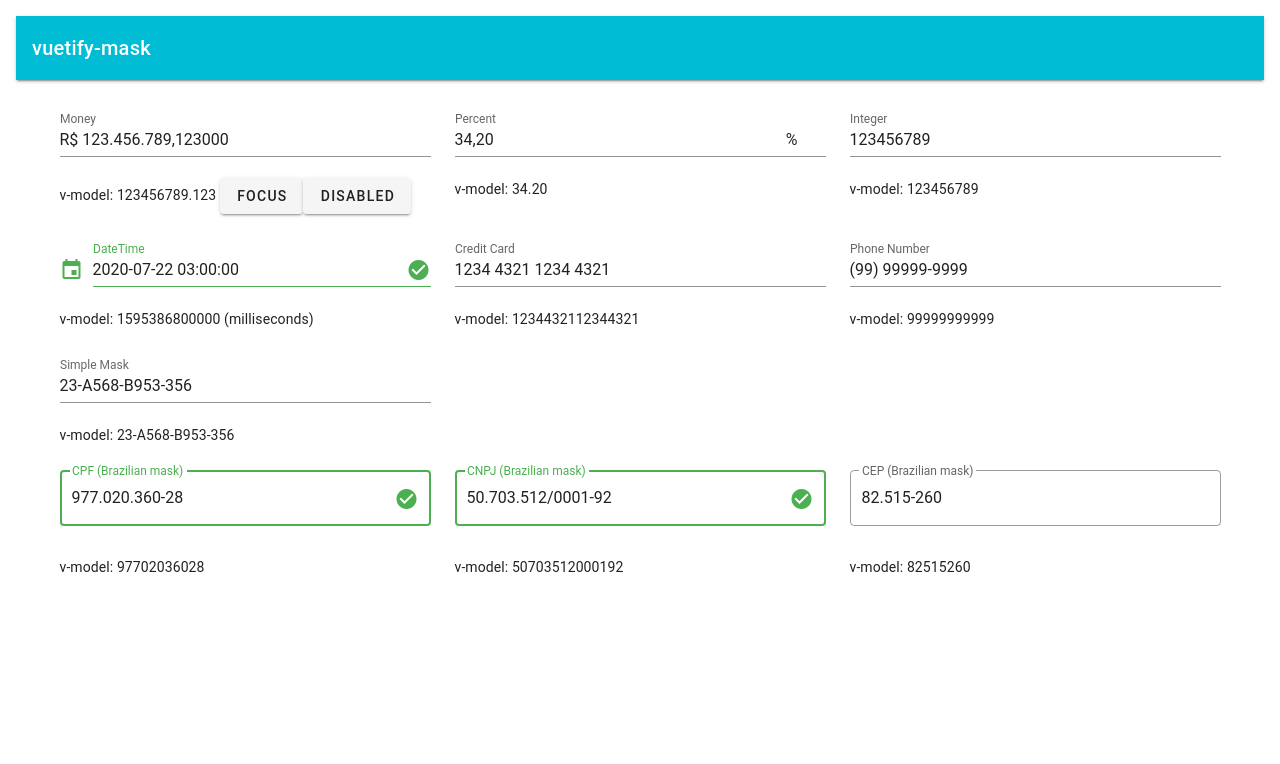
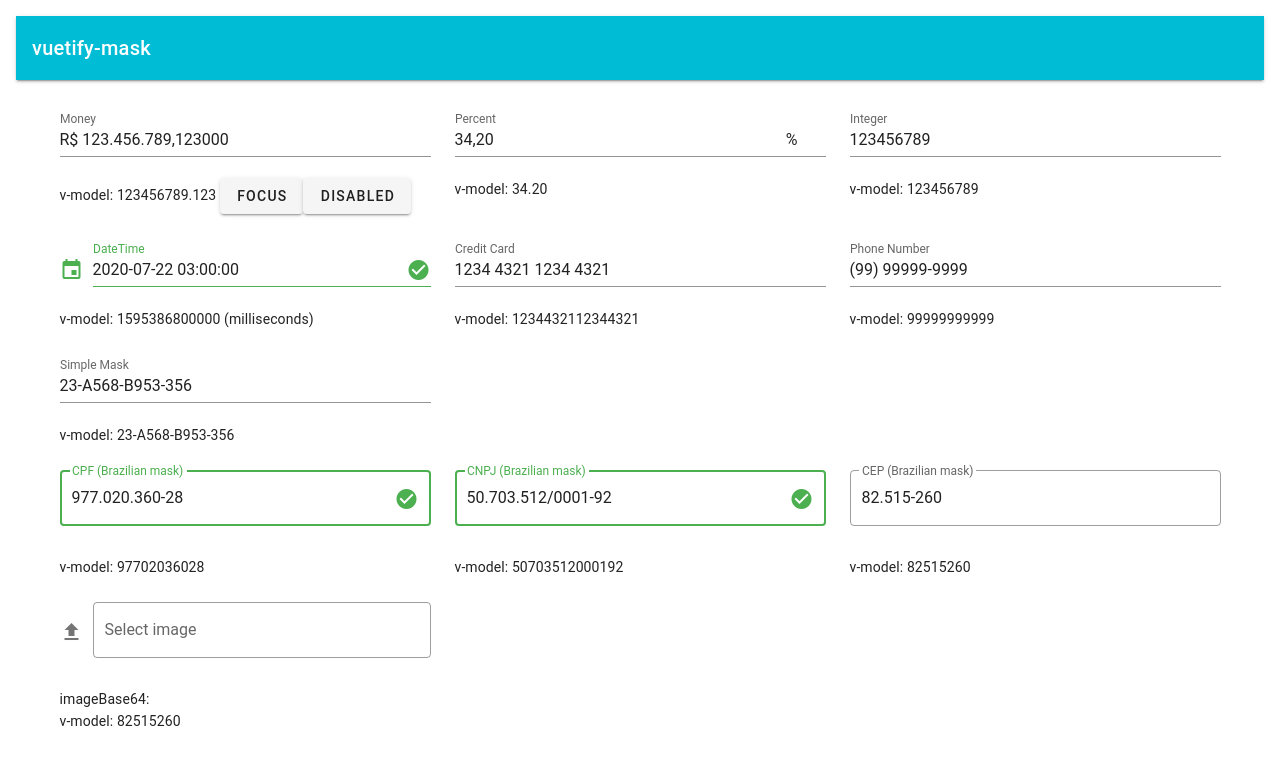
Before and after one commit to juareznasato/vuetify-mask, a JavaScript app: page / in a window 1280 px wide. Shown: the top 764 px of the page. Built offline with nearby package versions, Linux system fonts and the light colour scheme.

Commit message:
:construction: Add ImageBase64.

```diff
--- a/src/App.vue
+++ b/src/App.vue
@@ -42,6 +42,9 @@
           <v-col cols="4" sm="4" md="4">
             <v-text-field-cep />
           </v-col>
+          <v-col cols="4" sm="4" md="4">
+            <v-text-field-imagebase64 />
+          </v-col>
         </v-row>
       </v-container>
     </v-card-text>
@@ -59,6 +62,7 @@
 import TestCpf from "./TestCpf.vue";
 import TestCnpj from "./TestCnpj.vue";
 import TestCep from "./TestCep.vue";
+import TestImageBase64 from "./TestImageBase64.vue";
 
 export default {
   name: "app",
@@ -73,6 +77,7 @@
     "v-text-field-cpf": TestCpf,
     "v-text-field-cnpj": TestCnpj,
     "v-text-field-cep": TestCep,
+    "v-text-field-imagebase64": TestImageBase64,
   },
 };
 </script>
--- /dev/null
+++ b/src/TestImageBase64.vue
@@ -0,0 +1,44 @@
+<template>
+  <div>
+    <v-text-field-imagebase64
+      v-model="value"
+      v-bind:label="label"
+      v-bind:properties="{
+        disabled: false,
+        outlined: true,
+        clearable: true,
+        placeholder: ' ',
+        prependIcon:'mdi-upload'
+      }"
+      v-bind:options="{
+        outputMask: '########',
+        empty: null,
+        applyAfter: true,
+      }"
+    />
+    v-model:
+    {{
+      value !== null && value !== ""
+        ? value
+        : value === null
+        ? "null"
+        : value === ""
+        ? "''"
+        : ""
+    }}
+  </div>
+</template>
+
+<script>
+import ImageBase64 from "@/components/ImageBase64.vue";
+
+export default {
+  components: {
+    "v-text-field-imagebase64": ImageBase64,
+  },
+  data: () => ({
+    value: "82515260", // 1.23 or "1.23" or "" or null
+    label: "Select image",
+  }),
+};
+</script>
--- /dev/null
+++ b/src/components/ImageBase64.vue
@@ -0,0 +1,112 @@
+<template>
+  <div>
+        <img v-bind:src="imageBase64" height="150" v-if="imageBase64 && showImage">
+        <v-text-field
+          v-model="imageName"
+          v-bind:label="label"
+          v-bind="properties"
+          v-on:click="pickFile"
+        ></v-text-field>
+        <input
+          ref="refImage"
+          type="file"
+          style="display: none"
+          accept="image/*"
+          v-on:change="onFilePicked"
+        >
+        imageBase64: {{imageBase64}}
+  </div>
+</template>
+
+<script>
+export default {
+  model: { prop: "value", event: "input" },
+  props: {
+    value: {
+      type: [String, Number],
+      default: "0",
+    },
+    label: {
+      type: String,
+      default: "",
+    },
+    properties: {
+      type: Object,
+      default: function() {
+        return {};
+      },
+    },
+    options: {
+      type: Object,
+      default: function() {
+        return {
+          outputMask: "########",
+          empty: "",
+          applyAfter: false,
+        };
+      },
+    },
+  },
+
+  data: () => ({
+    imageName: "",
+    imageFile: "",
+    imageBase64: "",
+    showImage: true
+  }),
+
+  methods: {
+    pickFile() {
+      this.$refs.refImage.click();
+    },
+    onFilePicked(event) {
+      const files = event.target.files;
+      if (files[0] !== undefined) {
+        this.imageName = files[0].name;
+        if (this.imageName.lastIndexOf(".") <= 0) {
+          return;
+        }
+        const fileReader = new FileReader();
+        fileReader.readAsDataURL(files[0]);
+        fileReader.addEventListener("load", () => {
+          this.imageBase64 = fileReader.result;
+          this.imageFile = files[0];
+          this.$emit("input", this.imageBase64);
+          console.log(this.imageBase64);
+        });
+      } else {
+        this.clear();
+      }
+    },
+    /* Obter o nome da imagem selecionada */
+    getImageName: function() {
+      return this.imageName;
+    },
+    /* Obter a String base64 da imagem selecionada */
+    getImageBase64: function() {
+      return this.imageBase64;
+    },
+    /* Obter o tipo do arquivo */
+    getType: function() {
+      return this.imageFile.type;
+    },
+    /* Verifica se o arquivo é do tipo imagem. Ex: image/jpeg, image/png... */
+    isImage: function() {
+      return this.getType().includes("image");
+    },
+    /* Atribuir título */
+    setLabel(label) {
+      this.label = label;
+    },
+    /* Exibir/Ocultar no componente a imagem selecionada */
+    setShowImage(showImage) {
+      this.showImage = showImage;
+    },
+    clear() {
+      this.imageName = "";
+      this.imageFile = "";
+      this.imageBase64 = "";
+    }
+  }
+};
+</script>
```
Also changed, not shown: 1 other file (tests, documents, lock files or other folders).
